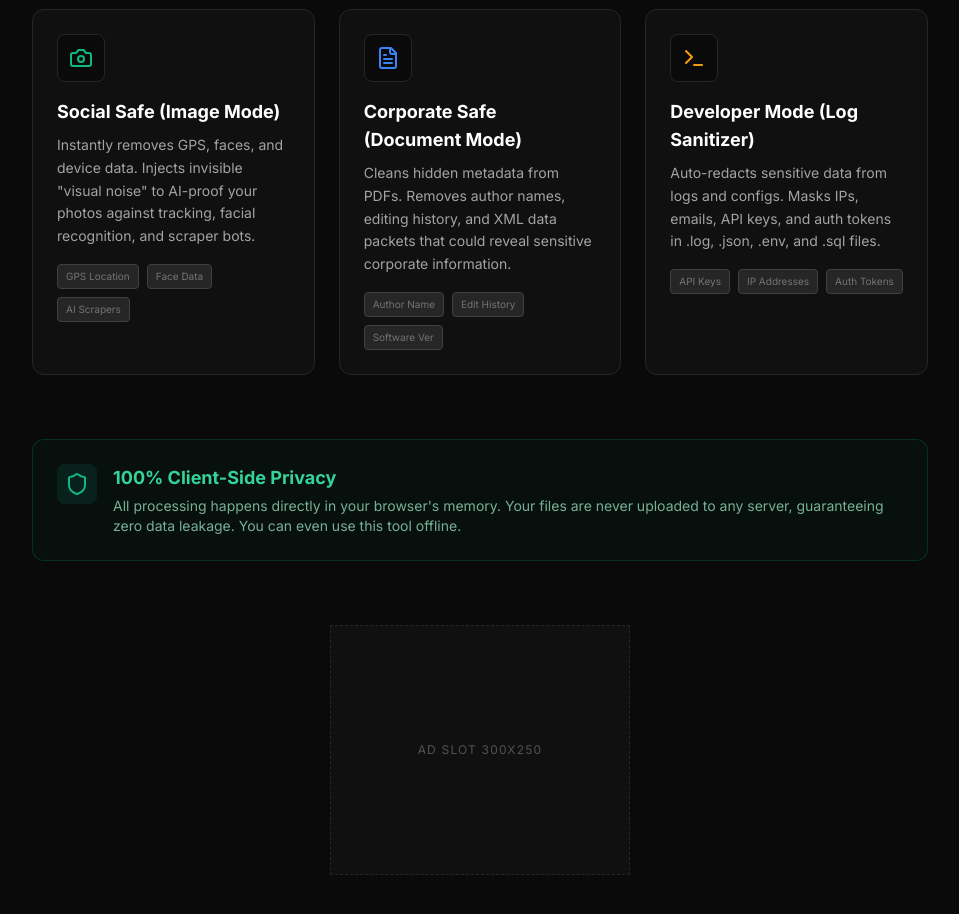
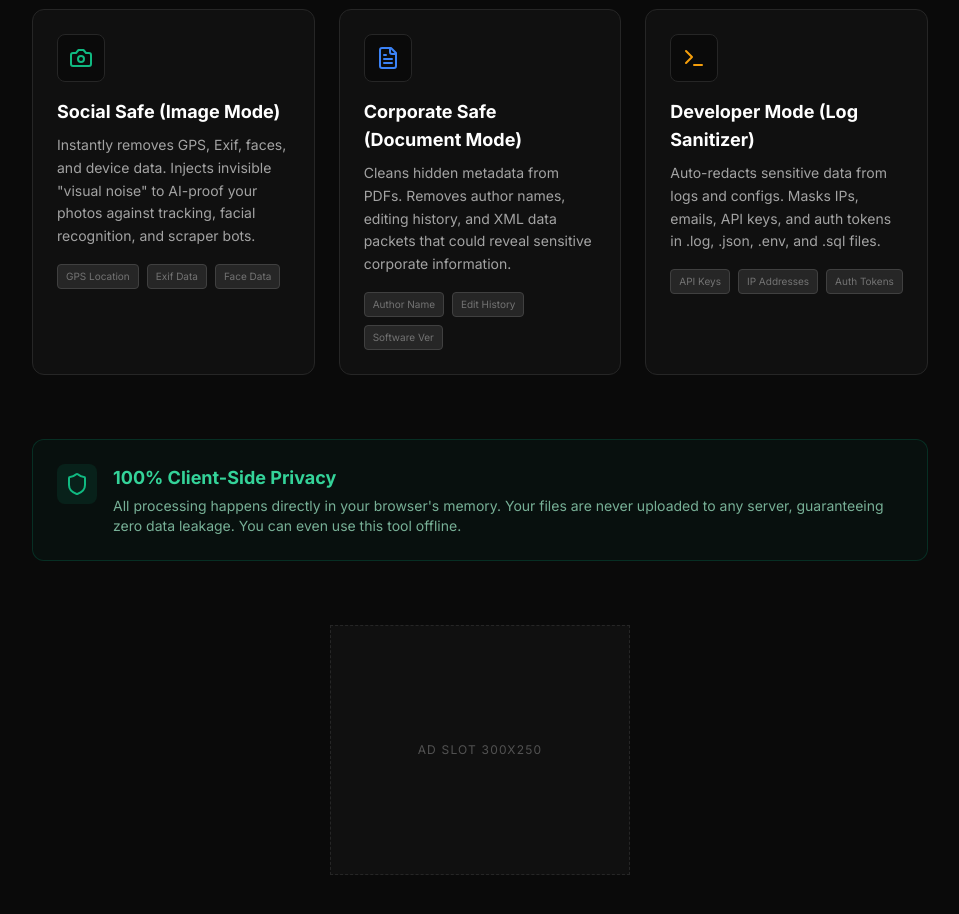
Before and after one commit to JagadeeshGeerla/unformat.online.shredder, a Next.js app: page / in a window 1280 px wide. Shown: the part 1060-1974 px from the top of the page, without its empty margins (160-1119 px from the left). Built offline with nearby package versions, Linux system fonts and the light colour scheme.

Commit message:
Docs: Explicitly mention Exif stripping in UI and README

```diff
--- a/components/features.tsx
+++ b/components/features.tsx
@@ -5,8 +5,8 @@ export function Features() {
         {
             icon: <Camera className="w-6 h-6 text-emerald-500" />,
             title: "Social Safe (Image Mode)",
-            description: "Instantly removes GPS, faces, and device data. Injects invisible \"visual noise\" to AI-proof your photos against tracking, facial recognition, and scraper bots.",
-            risks: ["GPS Location", "Face Data", "AI Scrapers"]
+            description: "Instantly removes GPS, Exif, faces, and device data. Injects invisible \"visual noise\" to AI-proof your photos against tracking, facial recognition, and scraper bots.",
+            risks: ["GPS Location", "Exif Data", "Face Data"]
         },
         {
             icon: <FileText className="w-6 h-6 text-blue-500" />,
```
Also changed, not shown: 1 other file (tests, documents, lock files or other folders).
